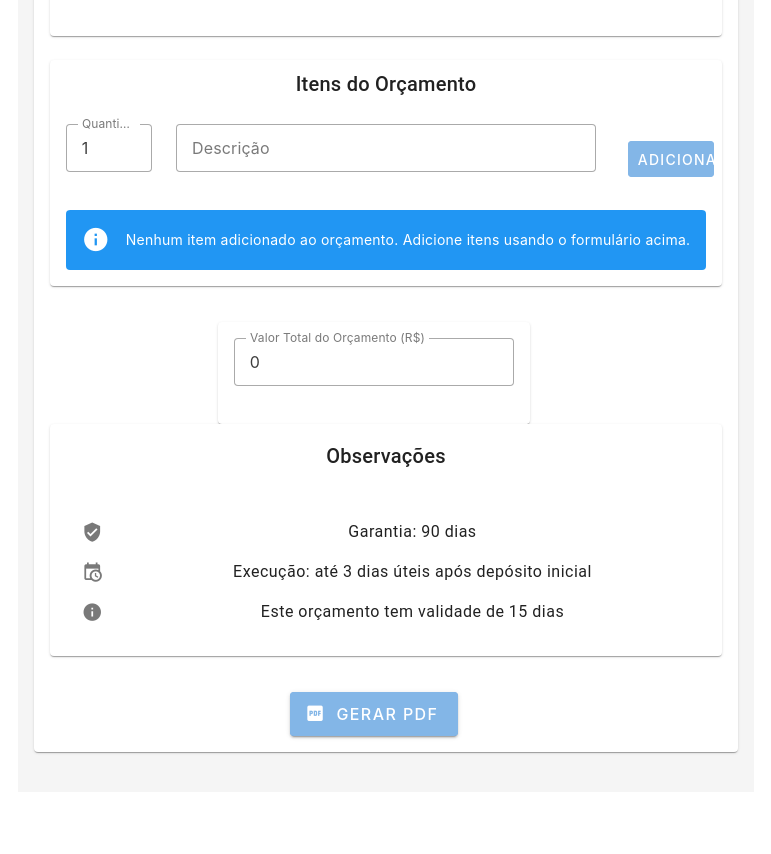
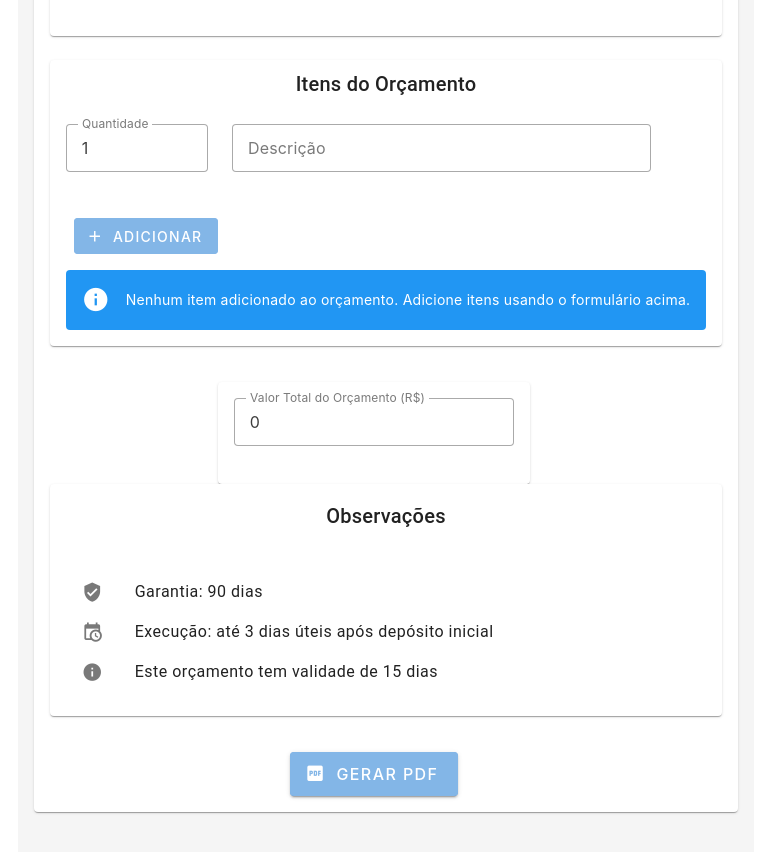
Before and after one commit to MariaClaraRVN/LM_Manutencao, a Vue app: page / in a window 1280 px wide. Shown: the part 584-1438 px from the top of the page, without its empty margins (254-1025 px from the left). Before the commit the page ends 1408 px from the top, so only its background shows below. Built offline with nearby package versions, Linux system fonts and the light colour scheme.

Commit message:
Ajustes btn

```diff
--- a/src/components/ItemsTable.vue
+++ b/src/components/ItemsTable.vue
@@ -65,7 +65,7 @@ const removerItem = (index: number) => {
     <v-card-text class="pa-4">
       <!-- Add new item form -->
       <v-row align="center">
-        <v-col cols="12" sm="2">
+        <v-col cols="12" sm="3">
           <v-text-field
             v-model.number="novoItem.quantidade"
             type="number"
@@ -194,7 +194,7 @@ const removerItem = (index: number) => {
 
 @media (min-width: 600px) {
 .button{
-	max-width:100%;
+	max-width:200%;
  }
 }
 
--- a/src/components/ObservationsSection.vue
+++ b/src/components/ObservationsSection.vue
@@ -8,7 +8,7 @@
       Observações
     </v-card-title>
 
-    <v-card-text class="pa-2 pa-sm-4">
+    <v-card-text class="pa-2 pa-sm-4 text-left">
       <v-list density="compact">
         <v-list-item prepend-icon="mdi-shield-check">
           <v-list-item-title class="text-body-2 text-sm-body-1">Garantia: 90 dias</v-list-item-title>
@@ -23,7 +23,7 @@
     </v-card-text>
   </v-card>
 </template>
-// ...existing code...
+
 <style scoped>
 .v-card,
 .v-card-title,
```
